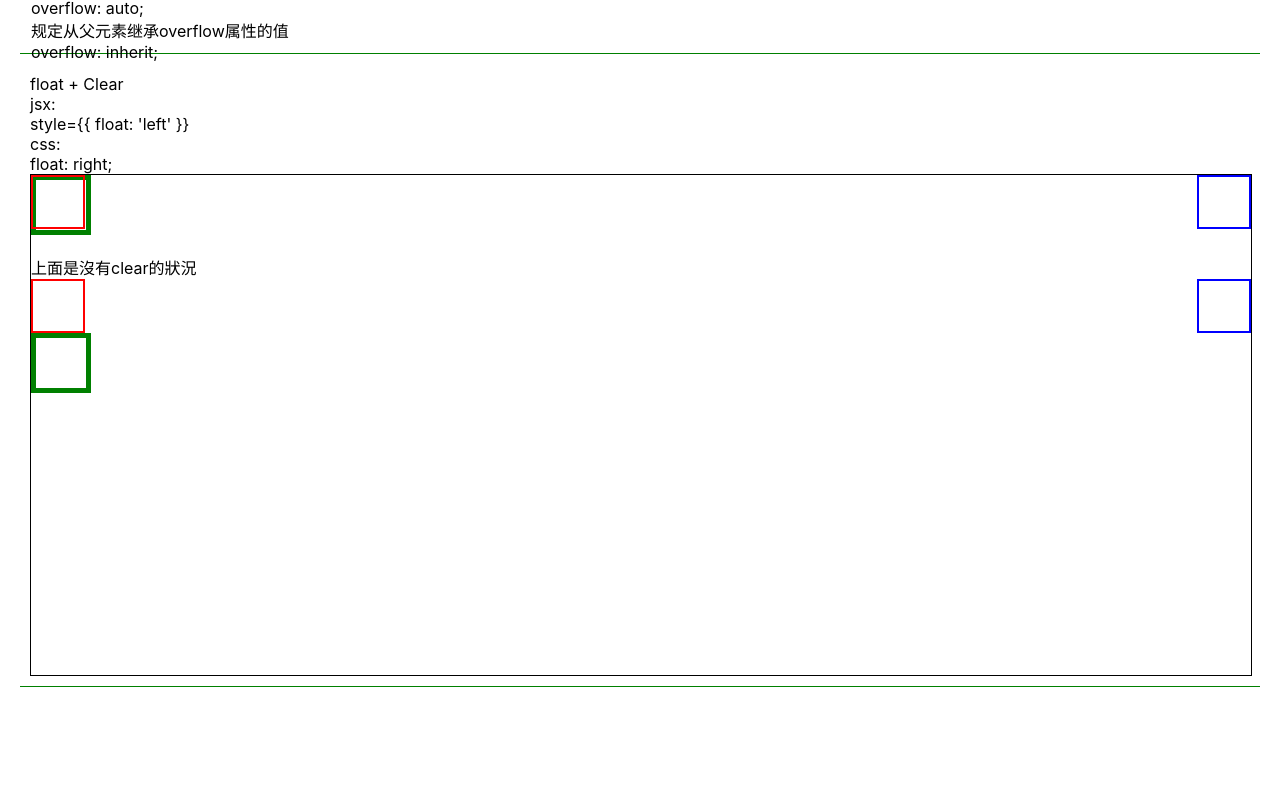
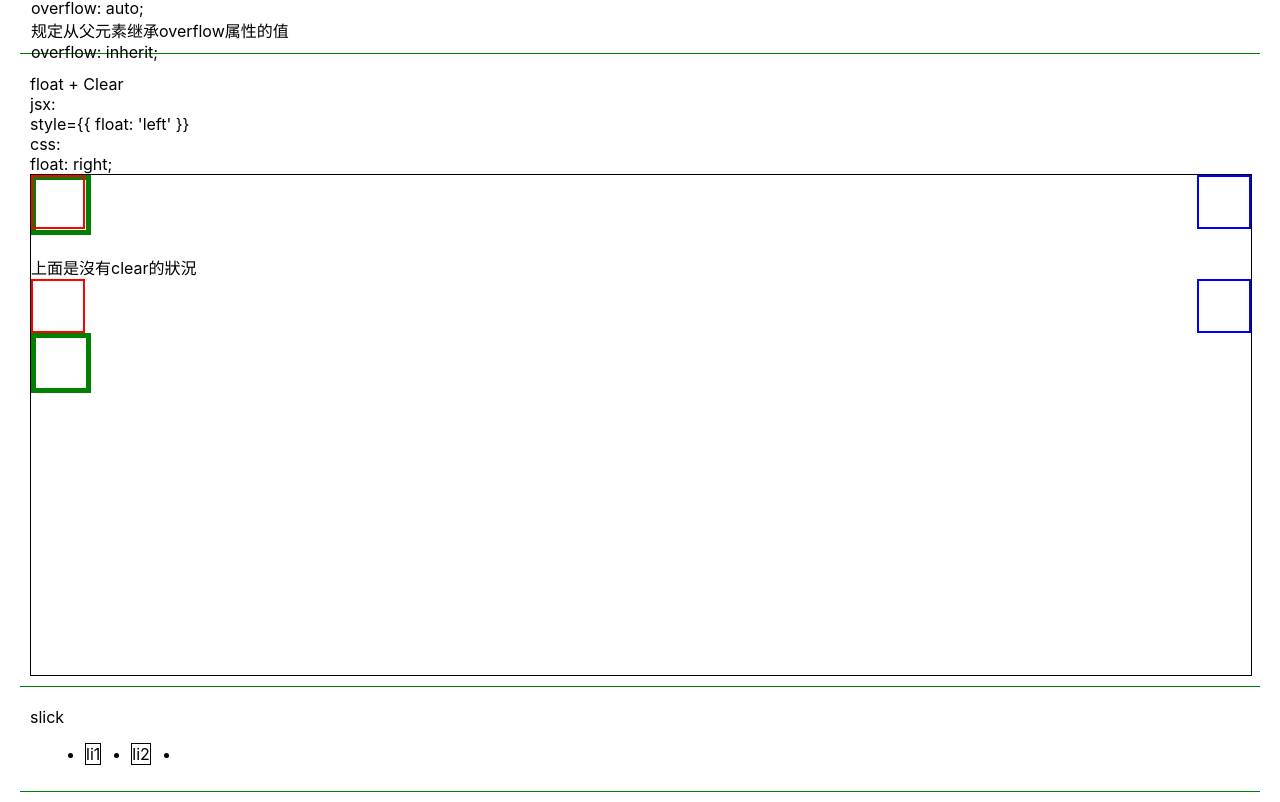
Before and after one commit to YoChen0907/PracticeSomething, a React (Create React App) app: page / in a window 1280 px wide. Shown: the part 8615-9417 px from the top of the page. Before the commit the page ends 9312 px from the top, so only its background shows below. Built offline with nearby package versions, Linux system fonts and the light colour scheme.

Commit message:
css slick 左右滑動

```diff
--- a/src/CssFile/CssFile.css
+++ b/src/CssFile/CssFile.css
@@ -2,3 +2,11 @@
   margin: 10px;
   padding: 10px;
   border-bottom: 1px solid green; }
+
+.CssFile ul {
+  display: flex;
+  width: 100px;
+  overflow: scroll; }
+
+.CssFile ul::-webkit-scrollbar {
+  display: none; }
--- a/src/CssFile/CssFile.js
+++ b/src/CssFile/CssFile.js
@@ -107,6 +107,20 @@ function CssFile() {
                 float + Clear
                 <FloatClear />
             </div>
+            <div className="css-file-block">
+                slick
+                <div>
+                    <ul>
+                        <li style={{ width: '25px', border: '1px solid black', margin: '0 15px' }}>li1</li>
+                        <li style={{ width: '25px', border: '1px solid black', margin: '0 15px' }}>li2</li>
+                        <li style={{ width: '25px', border: '1px solid black', margin: '0 15px' }}>li3</li>
+                        <li style={{ width: '25px', border: '1px solid black', margin: '0 15px' }}>li4</li>
+                        <li style={{ width: '25px', border: '1px solid black', margin: '0 15px' }}>li5</li>
+                        <li style={{ width: '25px', border: '1px solid black', margin: '0 15px' }}>li6</li>
+                        <li style={{ width: '25px', border: '1px solid black', margin: '0 15px' }}>li7</li>
+                    </ul>
+                </div>
+            </div>
         </div>
     )
 }
--- a/src/CssFile/CssFile.scss
+++ b/src/CssFile/CssFile.scss
@@ -4,4 +4,12 @@
         padding: 10px;
         border-bottom: 1px solid green;
     }
+    ul {
+        display: flex;
+        width: 100px;
+        overflow: scroll;
+    }
+    ul::-webkit-scrollbar {
+        display: none;
+    }
 }
```
